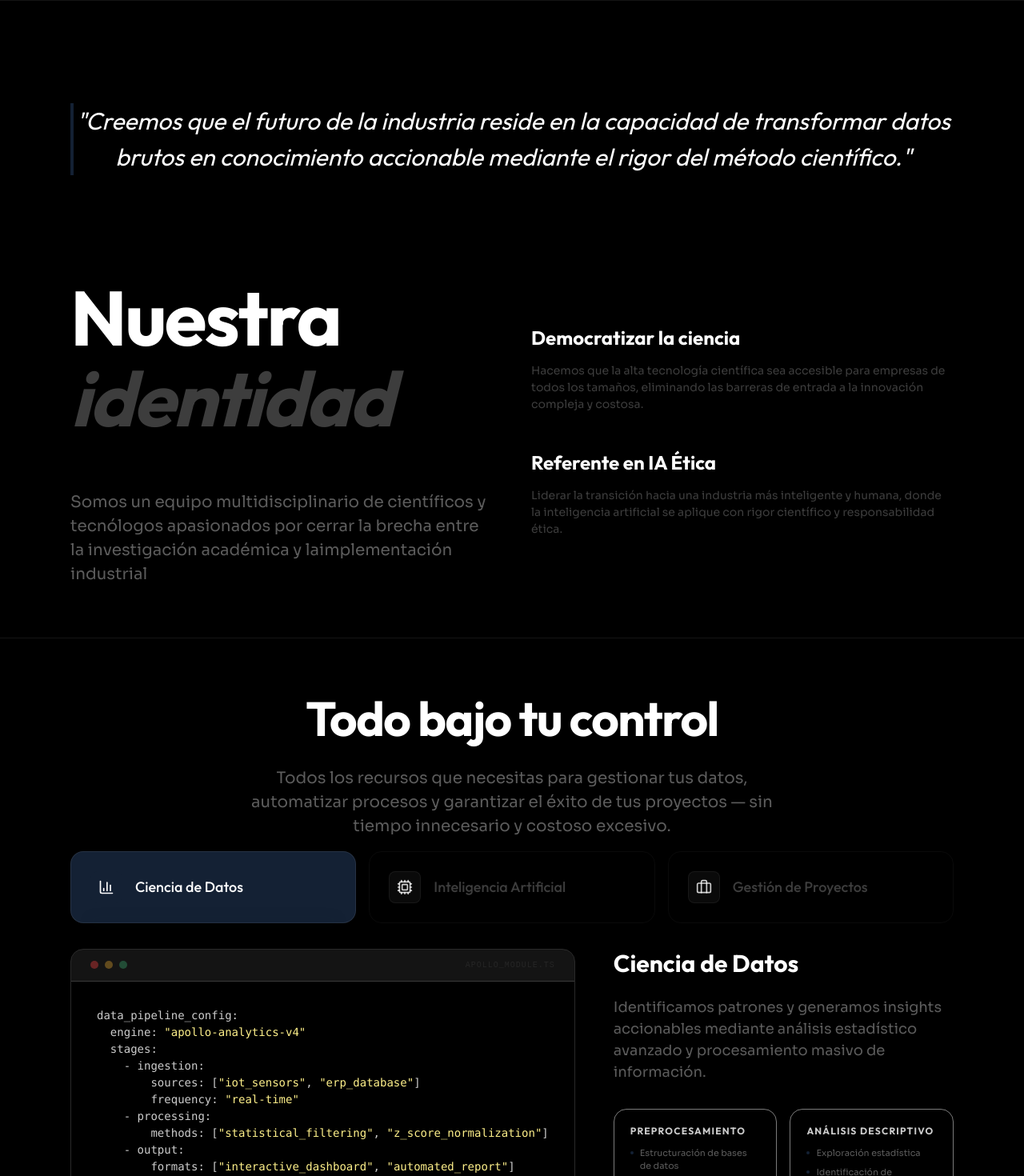
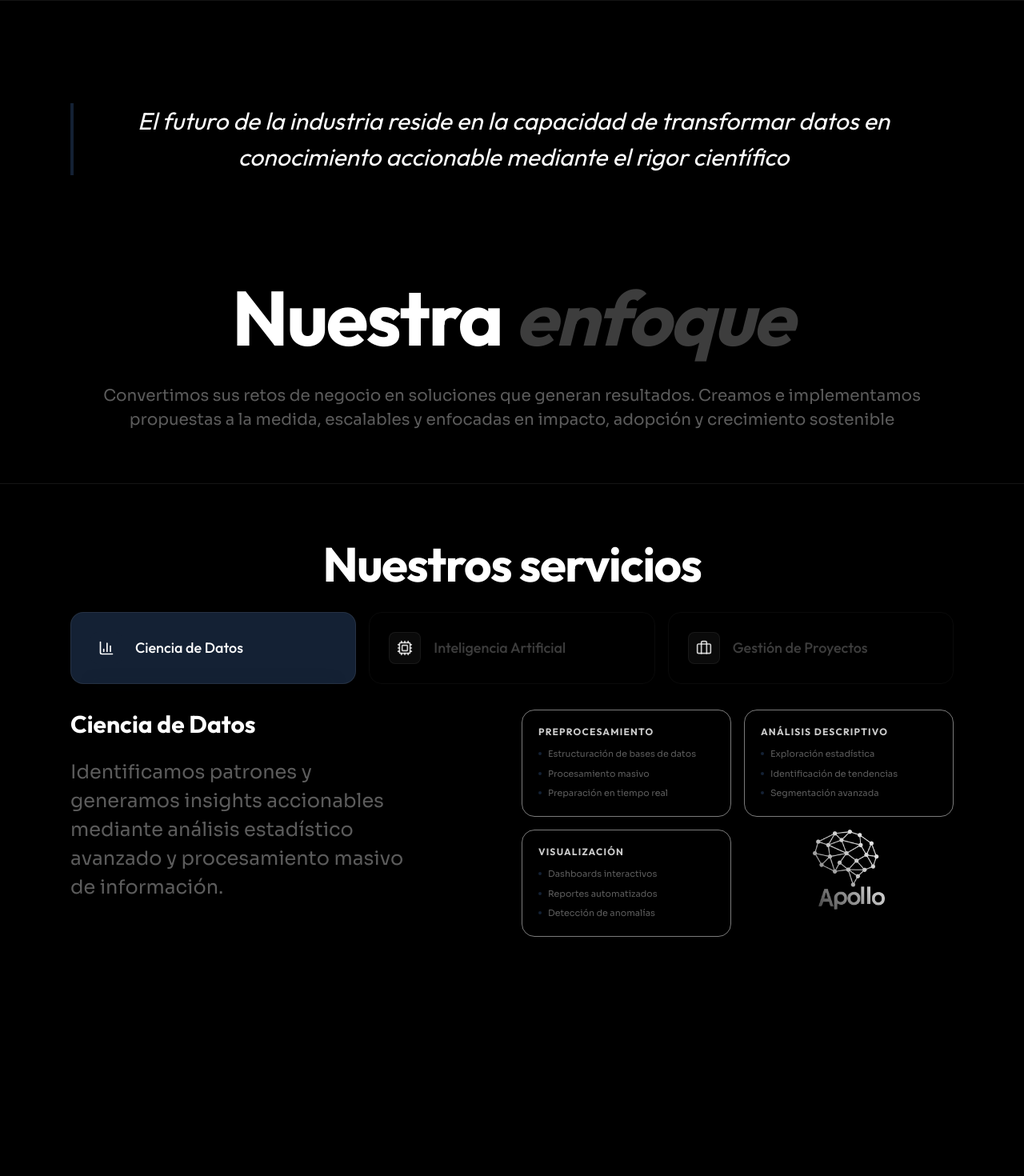
Before and after one commit to MauricioSantos12/apollo_lp, a React (Vite) app: page / in a window 1280 px wide. Shown: the part 800-2270 px from the top of the page at 80% size. Built offline with nearby package versions, Linux system fonts and the light colour scheme.

Commit message:
refactor: update text and structure's page

```diff
--- a/src/components/Contact.tsx
+++ b/src/components/Contact.tsx
@@ -40,9 +40,9 @@ const Contact = () => {
               fontWeight="bold"
               mb={8}
             >
-              Hablemos de <br />
+              Hablemos{" "}
               <Box as="span" color="whiteAlpha.400">
-                tu próximo proyecto.
+                de tu próximo proyecto
               </Box>
             </Heading>
             <Text
@@ -50,70 +50,9 @@ const Contact = () => {
               color="whiteAlpha.500"
               mb={{ base: 6, md: 12 }}
             >
-              Estamos listos para ayudarte a transformar tus datos en una
-              ventaja competitiva real mediante soluciones científicas.
+              Transformamos tus datos e ideas en una ventaja competitiva real,
+              mediante soluciones basadas en ciencia y enfocadas en resultados
             </Text>
-
-            <Flex direction="column" gap={8}>
-              <Flex align="center" gap={6}>
-                <Flex
-                  w={14}
-                  h={14}
-                  bg="zinc.900"
-                  border="1px solid"
-                  borderColor="whiteAlpha.100"
-                  borderRadius="2xl"
-                  align="center"
-                  justify="center"
-                >
-                  <Mail size={24} color="rgba(255,255,255,0.6)" />
-                </Flex>
-                <Box>
-                  <Text
-                    fontSize="10px"
-                    fontFamily="mono"
-                    color="whiteAlpha.400"
-                    textTransform="uppercase"
-                    letterSpacing="widest"
-                    mb={1}
-                  >
-                    Email
-                  </Text>
-                  <Text color="white" fontWeight="medium">
-                    contacto@apollo.ai
-                  </Text>
-                </Box>
-              </Flex>
-              <Flex align="center" gap={6}>
-                <Flex
-                  w={14}
-                  h={14}
-                  bg="zinc.900"
-                  border="1px solid"
-                  borderColor="whiteAlpha.100"
-                  borderRadius="2xl"
-                  align="center"
-                  justify="center"
-                >
-                  <Globe size={24} color="rgba(255,255,255,0.6)" />
-                </Flex>
-                <Box>
-                  <Text
-                    fontSize="10px"
-                    fontFamily="mono"
-                    color="whiteAlpha.400"
-                    textTransform="uppercase"
-                    letterSpacing="widest"
-                    mb={1}
-                  >
-                    Ubicación
-                  </Text>
-                  <Text color="white" fontWeight="medium">
-                    Global
-                  </Text>
-                </Box>
-              </Flex>
-            </Flex>
           </Box>
 
           <Box
--- a/src/components/Footer.tsx
+++ b/src/components/Footer.tsx
@@ -46,26 +46,7 @@ const Footer = () => {
               </Text>
             </Text>
           </Stack>
-          <Flex gap={8}>
-            <Link
-              href="#"
-              color="whiteAlpha.600"
-              _hover={{ color: "white" }}
-              transition="colors 0.2s"
-              fontSize="xs"
-            >
-              <Linkedin width={16} />
-            </Link>
-            <Link
-              href="#"
-              color="whiteAlpha.600"
-              _hover={{ color: "white" }}
-              transition="colors 0.2s"
-              fontSize="xs"
-            >
-              <Github width={16} />
-            </Link>
-          </Flex>
+          <Flex gap={8}></Flex>
         </Flex>
       </Box>
     </Box>
--- a/src/components/Hero.tsx
+++ b/src/components/Hero.tsx
@@ -63,7 +63,7 @@ const Hero = () => {
             >
               Decisiones <br />
               <Box as="span" color="whiteAlpha.400" fontStyle="italic">
-                científicas.
+                inteligentes
               </Box>
             </Heading>
 
@@ -74,9 +74,13 @@ const Hero = () => {
               mb={{ base: 6, md: 12 }}
               lineHeight="relaxed"
             >
-              Fusionamos la rigurosidad científica con la realidad industrial
-              para optimizar su toma de decisiones mediante IA y Ciencia de
-              Datos avanzada.
+              Combinamos el rigor científico con un enfoque práctico de negocio
+              para ayudar a las empresas a decidir mejor, operar con mayor
+              eficiencia y crecer con inteligencia. A través de analítica y
+              ciencia de datos, automatización e inteligencia artificial,
+              convertimos datos y capacidades tecnológicas en resultados
+              tangibles que impulsan el desempeño operativo, estratégico y
+              sostenible
             </Text>
 
             <Flex flexWrap="wrap" alignItems="center" gap={6}>
--- a/src/components/IdentitySection.tsx
+++ b/src/components/IdentitySection.tsx
@@ -14,8 +14,8 @@ const IdentitySection = () => {
       px={6}
     >
       <Grid
-        templateColumns={{ base: "1fr", lg: "repeat(2, 1fr)" }}
-        gap={{ base: 6, md: 12 }}
+        templateColumns={{ base: "1fr", lg: "repeat(1, 1fr)" }}
+        gap={{ base: 6, md: 8 }}
         alignItems="center"
       >
         <Box
@@ -30,78 +30,27 @@ const IdentitySection = () => {
             fontFamily="heading"
             fontWeight="bold"
             color="white"
+            textAlign={"center"}
             lineHeight={1.05}
             letterSpacing="tight"
-            mb={{ base: 6, md: 16 }}
+            mb={{ base: 6, md: 8 }}
           >
-            Nuestra <br />
+            Nuestra
             <Box as="span" color="whiteAlpha.400" fontStyle="italic">
               {" "}
-              identidad
+              enfoque
             </Box>
           </Heading>
           <Text
             fontSize={{ base: "sm", md: "xl" }}
             color="whiteAlpha.500"
+            textAlign={"center"}
             lineHeight="relaxed"
           >
-            Somos un equipo multidisciplinario de científicos y tecnólogos
-            apasionados por cerrar la brecha entre la investigación académica y
-            laimplementación industrial
+            Convertimos sus retos de negocio en soluciones que generan
+            resultados. Creamos e implementamos propuestas a la medida,
+            escalables y enfocadas en impacto, adopción y crecimiento sostenible
           </Text>
-        </Box>
-        <Box
-          as={motion.div}
-          initial={{ opacity: 0, scale: 0.8, rotate: -5 }}
-          animate={{ opacity: 1, scale: 1, rotate: 0 }}
-          position="relative"
-          display="flex"
-          justifyContent={{ base: "center", lg: "flex-end" }}
-        >
-          <Box
-            as={motion.div}
-            initial={{ opacity: 0, x: -30 }}
-            whileInView={{ opacity: 1, x: 0 }}
-            viewport={{ once: true }}
-            display="grid"
-            gap={{ base: 6, md: 12 }}
-          >
-            <Box>
-              <Heading
-                as="h3"
-                fontSize="2xl"
-                fontFamily="heading"
-                fontWeight="bold"
-                color="white"
-                mb={4}
-              >
-                Democratizar la ciencia
-              </Heading>
-              <Text color="whiteAlpha.400" fontSize="sm" lineHeight="relaxed">
-                Hacemos que la alta tecnología científica sea accesible para
-                empresas de todos los tamaños, eliminando las barreras de
-                entrada a la innovación compleja y costosa.
-              </Text>
-            </Box>
-
-            <Box>
-              <Heading
-                as="h3"
-                fontSize="2xl"
-                fontFamily="heading"
-                fontWeight="bold"
-                color="white"
-                mb={4}
-              >
-                Referente en IA Ética
-              </Heading>
-              <Text color="whiteAlpha.400" fontSize="sm" lineHeight="relaxed">
-                Liderar la transición hacia una industria más inteligente y
-                humana, donde la inteligencia artificial se aplique con rigor
-                científico y responsabilidad ética.
-              </Text>
-            </Box>
-          </Box>
         </Box>
       </Grid>
     </Box>
--- a/src/components/Navbar.tsx
+++ b/src/components/Navbar.tsx
@@ -120,7 +120,7 @@ const Navbar = () => {
             _hover={{ bg: "apollo.secondary", color: "white" }}
             transition="all 0.2s"
           >
-            Hablemos
+            Contáctanos
           </Button>
         </Flex>
 
--- a/src/components/QuoteSection.tsx
+++ b/src/components/QuoteSection.tsx
@@ -26,9 +26,8 @@ const QuoteSection = () => {
           borderLeft={"4px solid"}
           borderColor={"apollo.secondary"}
         >
-          "Creemos que el futuro de la industria reside en la capacidad de
-          transformar datos brutos en conocimiento accionable mediante el rigor
-          del método científico."
+          El futuro de la industria reside en la capacidad de transformar datos
+          en conocimiento accionable mediante el rigor científico
         </Text>
       </Box>
     </Box>
--- a/src/components/ServicesTabs.tsx
+++ b/src/components/ServicesTabs.tsx
@@ -133,7 +133,7 @@ const ServicesTabs = () => {
           ],
         },
         {
-          title: "Cierre y Entrega",
+          title: "Transición y cierre",
           items: [
             "Documentación técnica",
             "Capacitación de equipos",
@@ -163,19 +163,8 @@ const ServicesTabs = () => {
             mb={6}
             letterSpacing="tight"
           >
-            Todo bajo tu control
+            Nuestros servicios
           </Heading>
-          <Text
-            fontSize={{ base: "sm", md: "xl" }}
-            color="whiteAlpha.500"
-            maxW="2xl"
-            mx="auto"
-            lineHeight="relaxed"
-          >
-            Todos los recursos que necesitas para gestionar tus datos,
-            automatizar procesos y garantizar el éxito de tus proyectos — sin
-            tiempo innecesario y costoso excesivo.
-          </Text>
         </Box>
 
         <Grid
@@ -264,10 +253,10 @@ const ServicesTabs = () => {
           >
             <Grid
               templateColumns={{ base: "1fr", lg: "repeat(2, 1fr)" }}
-              gap={{ base: 6, md: 12 }}
+              gap={6}
               display={{ base: "flex", lg: "grid" }}
               alignItems={{ base: "", lg: "stretch" }}
-              flexDirection={{ base: "column-reverse", lg: "row" }}
+              flexDirection={{ base: "column", lg: "row" }}
             >
               <Box
                 w="full"
@@ -281,13 +270,10 @@ const ServicesTabs = () => {
                   lg: "full",
                 }}
               >
-                <CodeBlock
+                {/* <CodeBlock
                   code={services[activeTab].code}
                   language={services[activeTab].language}
-                />
-              </Box>
-
-              <Flex direction="column" justify="space-between" gap={8}>
+                /> */}
                 <Box>
                   <Heading
                     as="h3"
@@ -300,14 +286,19 @@ const ServicesTabs = () => {
                     {services[activeTab].title}
                   </Heading>
                   <Text
-                    fontSize="lg"
+                    fontSize="2xl"
                     color="whiteAlpha.500"
                     lineHeight="relaxed"
                     mb={8}
+                    maxW={{ base: "100%", md: "80%" }}
                   >
                     {services[activeTab].objective}
                   </Text>
+                </Box>
+              </Box>
 
+              <Flex direction="column" justify="space-between" gap={8}>
+                <Box>
                   <Grid
                     templateColumns={{ base: "1fr", sm: "repeat(2, 1fr)" }}
                     gap={4}
@@ -361,6 +352,70 @@ const ServicesTabs = () => {
                         </Box>
                       </Box>
                     ))}
+                    <Box
+                      position="relative"
+                      w="full"
+                      maxW={"100px"}
+                      m="0 auto"
+                      aspectRatio={1}
+                    >
+                      <Box
+                        position="absolute"
+                        inset={0}
+                        borderRadius="3xl"
+                        overflow="hidden"
+                        boxShadow="none"
+                        borderColor={"transparent"}
+                      >
+                        <Box
+                          as="img"
+                          src="/Apollo_White.png"
+                          alt="Hero image Apollo"
+                          w="full"
+                          h="full"
+                          objectFit="contain"
+                          borderRadius="3xl"
+                        />
+                        <Box
+                          position="absolute"
+                          inset={0}
+                          bgGradient="linear(to-tr, blackAlpha.800, blackAlpha.400, transparent)"
+                        />
+                      </Box>
+
+                      <Box
+                        as={motion.div}
+                        animate={{ y: [0, -20, 0], rotate: [0, 5, 0] }}
+                        position="absolute"
+                        top="-40px"
+                        right="-40px"
+                        w={32}
+                        h={32}
+                        bg="whiteAlpha.50"
+                        backdropFilter="blur(60px)"
+                        border="1px solid"
+                        borderColor="whiteAlpha.100"
+                        borderRadius="2xl"
+                        zIndex={-10}
+                      />
+                      <Box
+                        as={motion.div}
+                        animate={{ y: [0, 20, 0], rotate: [0, -5, 0] }}
+                        position="absolute"
+                        bottom="-40px"
+                        left="-40px"
+                        w={24}
+                        h={24}
+                        bg="apollo.secondary"
+                        opacity={0.4}
+                        backdropFilter="blur(60px)"
+                        border="1px solid"
+                        borderColor="apollo.secondary"
+                        borderColorOpacity={0.2}
+                        borderRadius="2xl"
+                        zIndex={-10}
+                      />
+                    </Box>
                   </Grid>
                 </Box>
               </Flex>
```
